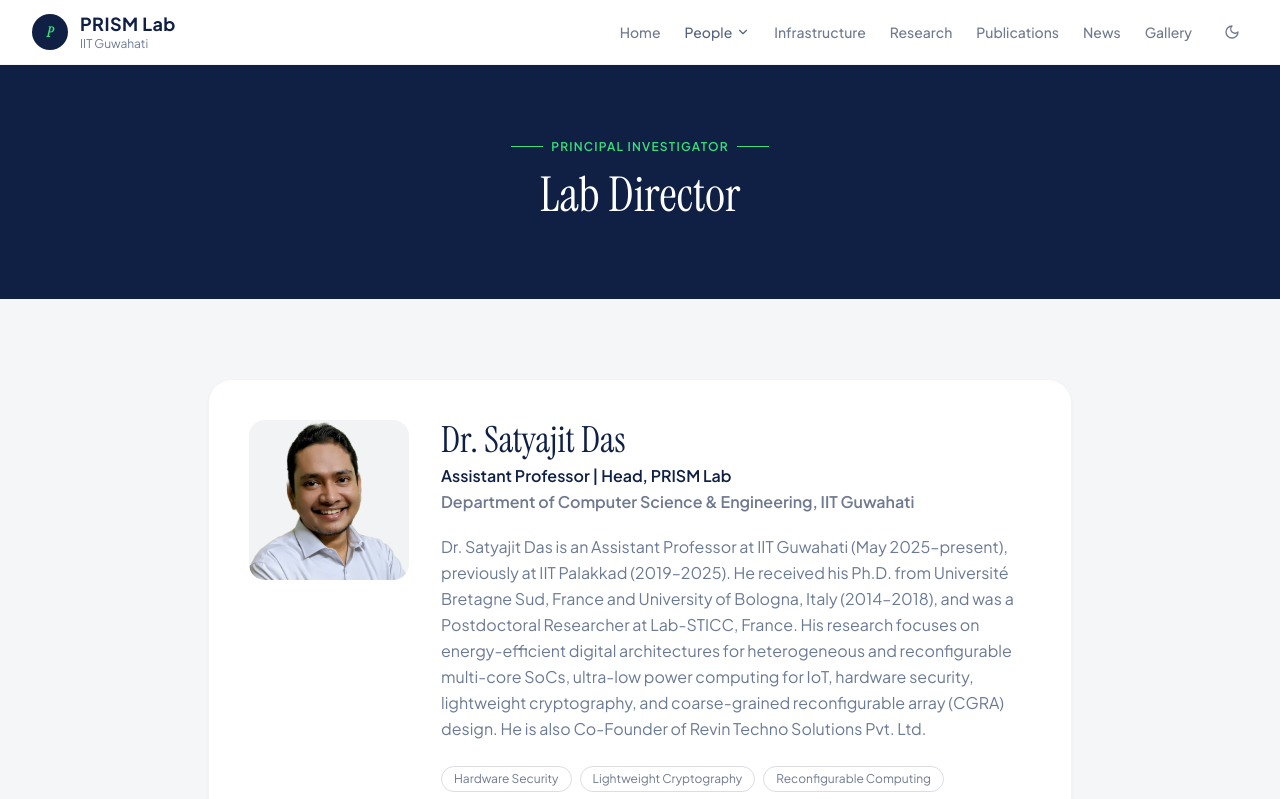
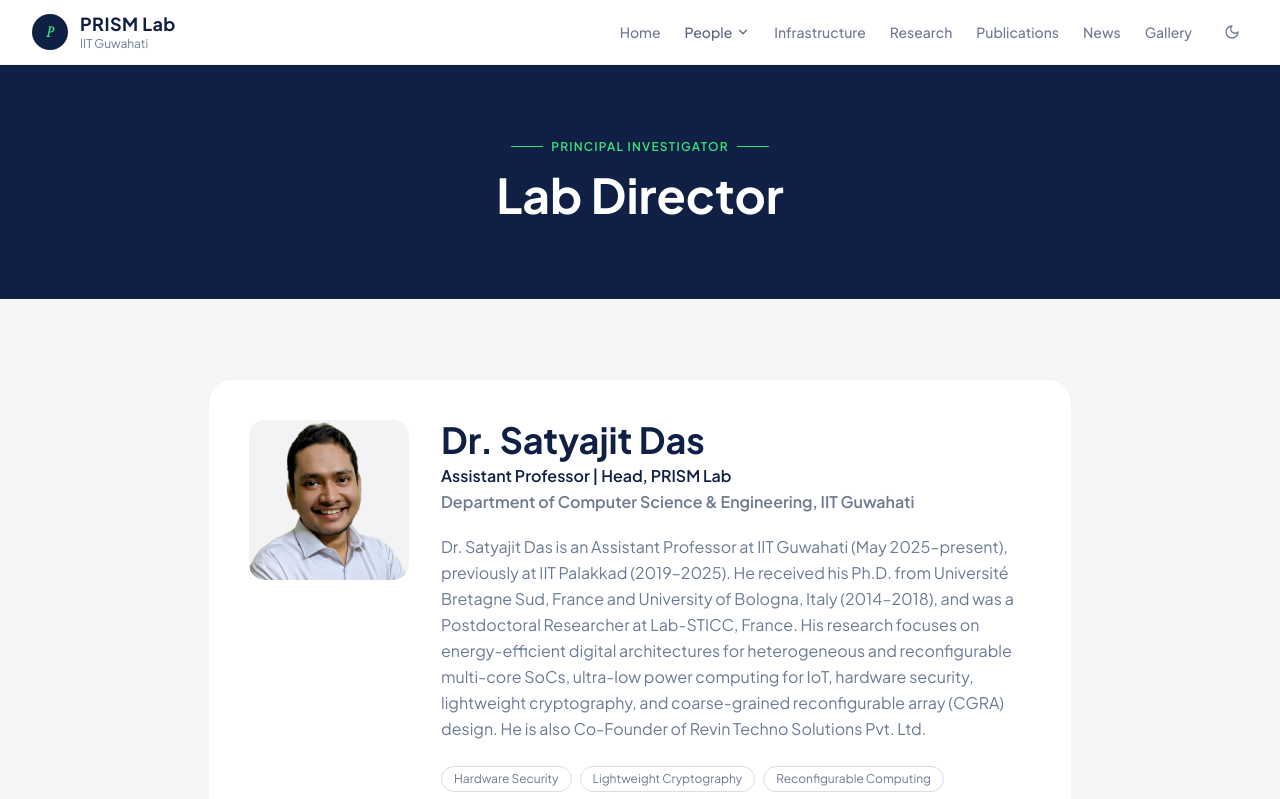
Before and after one commit to DHANVANTH05/prism-lab, a React (Vite) app: page /people in a window 1280 px wide. Shown: the top 799 px of the page. Built offline with nearby package versions, Linux system fonts and the light colour scheme.

Commit message:
update lab description

```diff
--- a/src/pages/People.jsx
+++ b/src/pages/People.jsx
@@ -7,33 +7,60 @@ export default function PeoplePage() {
       <div className="page-header">
         <div className="max-w-5xl mx-auto text-center">
           <div className="section-label justify-center mb-4">
-            <div className="w-8 h-px bg-[#39e07a]" /> Principal Investigator <div className="w-8 h-px bg-[#39e07a]" />
+            <div className="w-8 h-px bg-[#39e07a]" /> Principal Investigator{' '}
+            <div className="w-8 h-px bg-[#39e07a]" />
           </div>
-          <h1 className="font-display text-5xl text-white mb-4">Lab Director</h1>
+          <h1 className="font-body font-bold text-5xl text-white mb-4">Lab Director</h1>
         </div>
       </div>
       <section className="py-20 bg-[#f4f6f8] dark:bg-[#0a0f1e]">
         <div className="max-w-4xl mx-auto px-4">
           <div className="bg-white dark:bg-[#0d1a2e] rounded-3xl border border-gray-100 dark:border-white/10 shadow-sm p-8 md:p-10 flex flex-col md:flex-row gap-8 items-start">
             <div className="w-40 h-40 rounded-2xl overflow-hidden bg-[#0f2044]/5 dark:bg-white/5 flex-shrink-0 flex items-center justify-center">
-              <img src={director.photo} alt={director.name} className="w-full h-full object-cover"
-                onError={(e) => { e.target.style.display='none'; e.target.parentElement.innerHTML=`<span class="font-display text-5xl text-[#0f2044]/20 dark:text-white/20">SD</span>` }} />
+              <img
+                src={director.photo}
+                alt={director.name}
+                className="w-full h-full object-cover"
+                onError={(e) => {
+                  e.target.style.display = 'none'
+                  e.target.parentElement.innerHTML = `<span class="font-bold text-5xl text-[#0f2044]/20 dark:text-white/20">SD</span>`
+                }}
+              />
             </div>
             <div className="flex-1">
-              <h2 className="font-display text-4xl text-[#0f2044] dark:text-white mb-1">{director.name}</h2>
-              <p className="font-semibold text-[#0f2044] dark:text-white mb-0.5">{director.title}</p>
-              <p className="font-semibold text-[#0f2044]/60 dark:text-white/40 mb-5">{director.department}</p>
-              <p className="text-[#6b7a94] dark:text-white/50 leading-relaxed mb-6">{director.bio}</p>
+              <h2 className="font-body font-bold text-4xl text-[#0f2044] dark:text-white mb-1">
+                {director.name}
+              </h2>
+              <p className="font-semibold text-[#0f2044] dark:text-white mb-0.5">
+                {director.title}
+              </p>
+              <p className="font-semibold text-[#0f2044]/60 dark:text-white/40 mb-5">
+                {director.department}
+              </p>
+              <p className="text-[#6b7a94] dark:text-white/50 leading-relaxed mb-6">
+                {director.bio}
+              </p>
               <div className="flex flex-wrap gap-2 mb-6">
                 {director.expertise.map((e) => (
-                  <span key={e} className="text-xs px-3 py-1 rounded-full border border-[#0f2044]/15 dark:border-white/15 text-[#0f2044]/60 dark:text-white/50">{e}</span>
+                  <span
+                    key={e}
+                    className="text-xs px-3 py-1 rounded-full border border-[#0f2044]/15 dark:border-white/15 text-[#0f2044]/60 dark:text-white/50"
+                  >
+                    {e}
+                  </span>
                 ))}
               </div>
               <div className="flex flex-wrap gap-5 text-sm text-[#6b7a94] dark:text-white/50">
-                <a href={`tel:${director.phone}`} className="flex items-center gap-2 hover:text-[#0f2044] dark:hover:text-white transition-colors">
+                <a
+                  href={`tel:${director.phone}`}
+                  className="flex items-center gap-2 hover:text-[#0f2044] dark:hover:text-white transition-colors"
+                >
                   <Phone className="w-4 h-4 text-[#39e07a]" /> {director.phone}
                 </a>
-                <a href={`mailto:${director.email}`} className="flex items-center gap-2 hover:text-[#0f2044] dark:hover:text-white transition-colors">
+                <a
+                  href={`mailto:${director.email}`}
+                  className="flex items-center gap-2 hover:text-[#0f2044] dark:hover:text-white transition-colors"
+                >
                   <Mail className="w-4 h-4 text-[#39e07a]" /> {director.email}
                 </a>
               </div>
```
